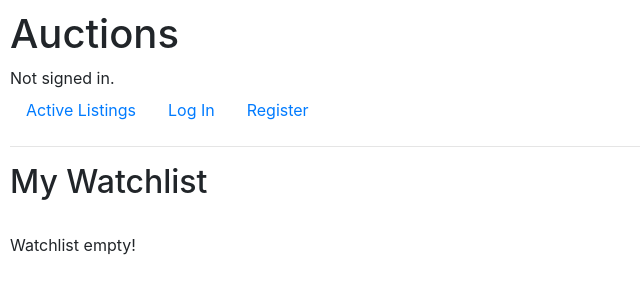
After one commit to AdrianRegister/project2, a Django app: page /my_watchlist in a window 1280 px wide. The commit adds this page. Shown: the top 300 px of the page, without its empty margins (0-640 px from the left). Run offline with Django 3.2, Linux system fonts and the light colour scheme; data that the repository does not hold is empty; some libraries are stand-ins or nearby versions.

Commit message:
added basic watchlist functionality. next step - allow users to bid on items

```diff
--- a/auctions/admin.py
+++ b/auctions/admin.py
@@ -1,8 +1,9 @@
 from django.contrib import admin
-from .models import AuctionListing, ListingBid, ListingComment
+from .models import AuctionListing, ListingBid, ListingComment, Watchlist
 
 # Register your models here.
 
 admin.site.register(AuctionListing)
 admin.site.register(ListingBid)
 admin.site.register(ListingComment)
+admin.site.register(Watchlist)
--- a/auctions/templates/auctions/layout.html
+++ b/auctions/templates/auctions/layout.html
@@ -25,6 +25,9 @@
                     <a class="nav-link" href="{% url 'create_listing' %}">Create Listing</a>
                 </li>
                 <li class="nav-item">
+                    <a class="nav-link" href="{% url 'my_watchlist' %}">My Watchlist</a>
+                </li>
+                <li class="nav-item">
                     <a class="nav-link" href="{% url 'logout' %}">Log Out</a>
                 </li>
             {% else %}
--- /dev/null
+++ b/auctions/templates/auctions/my_watchlist.html
@@ -0,0 +1,30 @@
+{% extends "auctions/layout.html" %}
+
+{% block body %}
+
+    <h2>My Watchlist</h2><br>
+
+    {% for watched_item in watched_items %}
+
+    <form action="{% url 'my_watchlist' %}" method="post">
+        {% csrf_token %}
+    <ul>
+        <li>
+            <div><a href="{% url 'listing_info' watched_item.item_watched.listing_name %}">{{ watched_item.item_watched.listing_name }}</a></div>
+            <div>{{ watched_item.item_watched.listing_description }}</div>
+            <div>Starting price: ${{ watched_item.item_watched.starting_price }}. Listing posted by {{ watched_item.item_watched.listed_by }}.</div><br>
+        </li>
+        <input type="submit" name="remove_from_watchlist" value="Remove from My Watchlist">
+        <input type="hidden" name="watched_item_id" value="{{ watched_item.id }}">
+    </ul>
+
+    </form>
+    {% endfor %}
+
+    {% if not watched_items %}
+    Watchlist empty!
+    {% else %}
+
+    {% endif %}
+
+{% endblock %}
--- a/auctions/urls.py
+++ b/auctions/urls.py
@@ -5,6 +5,8 @@ from . import views
 urlpatterns = [
     path("", views.index, name="index"),
     path("create_listing", views.create_listing, name="create_listing"),
+    path("listing_info/<str:listing_name>", views.listing_info, name="listing_info"),
+    path("my_watchlist", views.my_watchlist, name="my_watchlist"),
     path("login", views.login_view, name="login"),
     path("logout", views.logout_view, name="logout"),
     path("register", views.register, name="register")
--- a/auctions/views.py
+++ b/auctions/views.py
@@ -1,11 +1,11 @@
 from django.contrib.auth import authenticate, login, logout
 from django.contrib.auth.decorators import login_required
 from django.db import IntegrityError
-from django.http import HttpResponse, HttpResponseRedirect
+from django.http import HttpResponse, HttpResponseRedirect, HttpResponseForbidden
 from django.shortcuts import render, redirect
 from django.urls import reverse
 from .forms import AuctionListingForm
-from .models import User, AuctionListing, ListingBid, ListingComment
+from .models import User, AuctionListing, Watchlist
 
 
 def index(request):
@@ -32,6 +32,28 @@ def create_listing(request):
         "errors": errors
     })
 
+def listing_info(request, listing_name):
+    listing = AuctionListing.objects.get(listing_name=listing_name)
+    if request.method == 'POST':
+        watchlist_item = Watchlist.objects.create(watchlist_owned_by=request.user, item_watched=listing)
+        watchlist_item.save()
+        return redirect('my_watchlist')
+
+    return render(request, "auctions/listing_info.html", {
+        "listing_name": listing_name,
+        "listing": listing
+    })
+
+def my_watchlist(request):
+    if request.method == 'POST':
+        watched_item_id = request.POST.get('watched_item_id')
+        item_to_remove = Watchlist.objects.get(id=watched_item_id)
+        item_to_remove.delete()
+        return redirect(my_watchlist)
+
+    return render(request, "auctions/my_watchlist.html", {
+        "watched_items": Watchlist.objects.all()
+    })
 
 def login_view(request):
     if request.method == "POST":
```
Also changed, not shown: auctions/models.py (+10 -0 lines), auctions/templates/auctions/index.html (+5 -3 lines), auctions/templates/auctions/listing_info.html (added, +20 -0 lines), auctions/migrations/0009_watchlist.py (added), auctions/migrations/0010_alter_watchlist_watchlist_owned_by.py (added), db.sqlite3.
